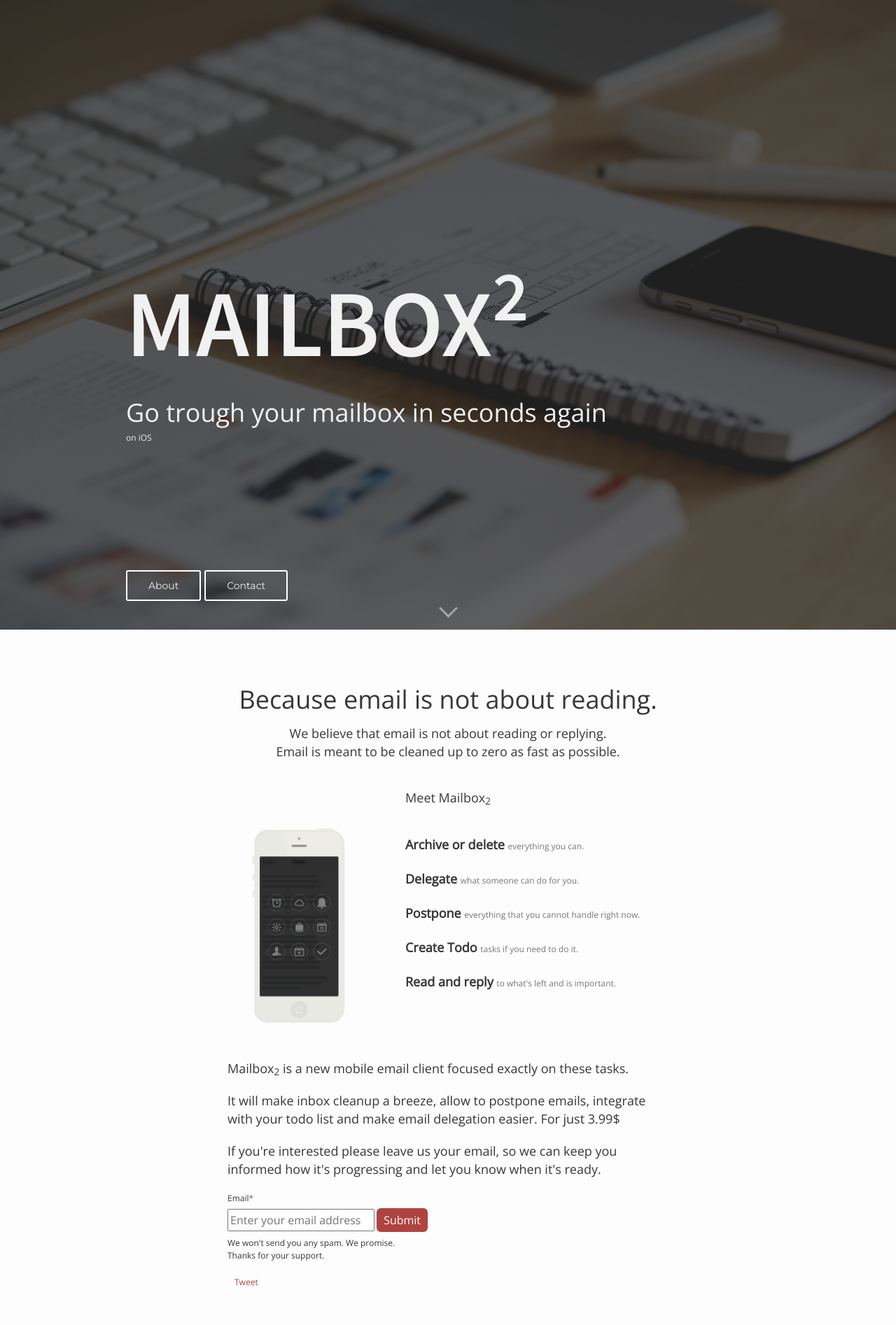
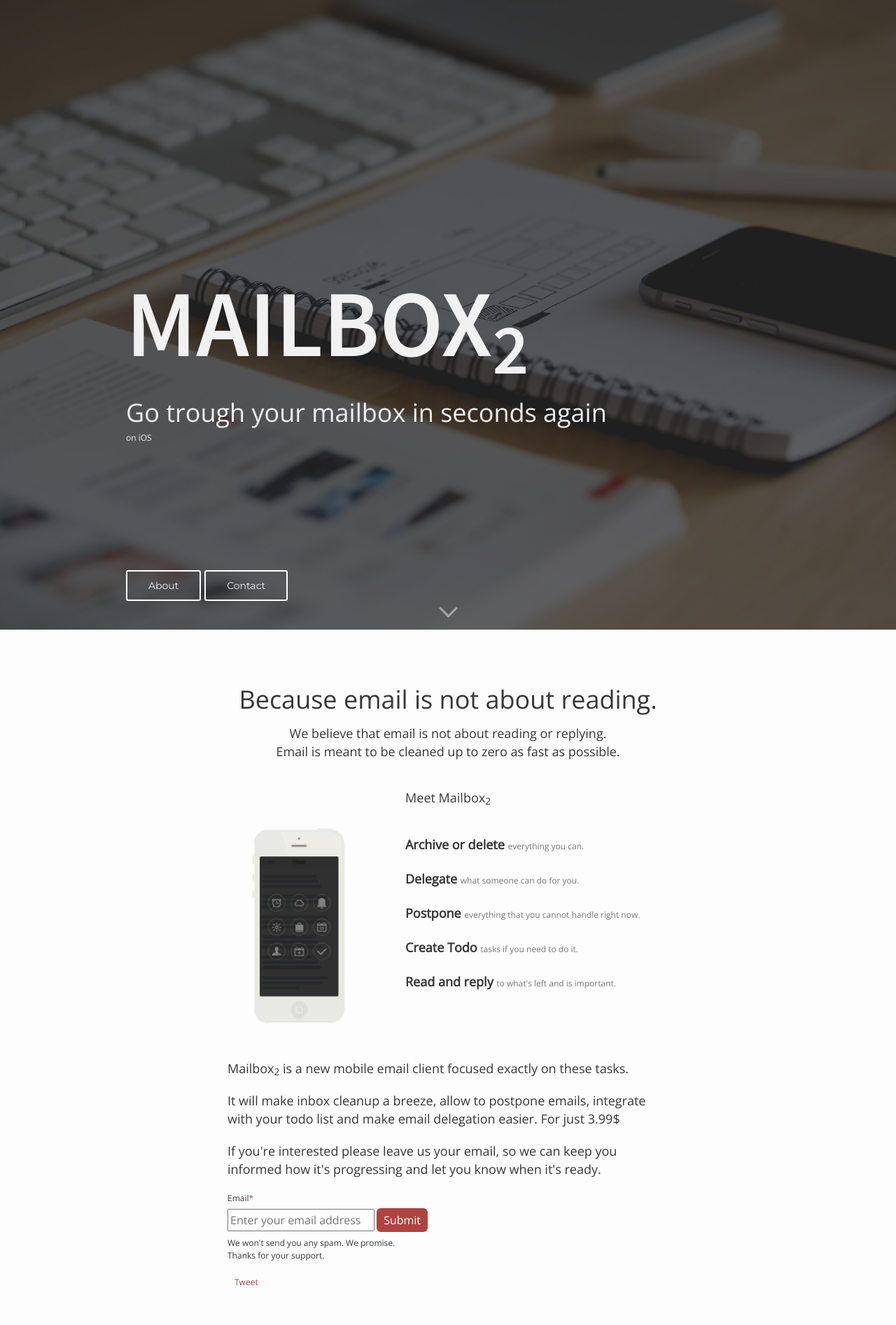
Before and after one commit to mailbox2app/mailbox2app.github.io, a Jekyll site: the page built from index.html, in a window 1280 px wide. Shown: the whole page at 70% size. Built offline with Jekyll 4.4.1, drawn with Linux system fonts in a browser that asks for light colours; comment, search, counter and statistics services are not loaded.

Commit message:
Change sup to sub :)

```diff
--- a/_layouts/home.html
+++ b/_layouts/home.html
@@ -46,7 +46,7 @@
   <div class="cover">
     <div class="site-name">
       <div class="site-name__inner">
-        <div class="name">MAILBOX<sup>2</sup></div>
+        <div class="name">MAILBOX<sub>2</sub></div>
         <div class="desc">
           <div>Go trough your mailbox in seconds again</div>
           <div class="header-text-small">on iOS</div>
```
